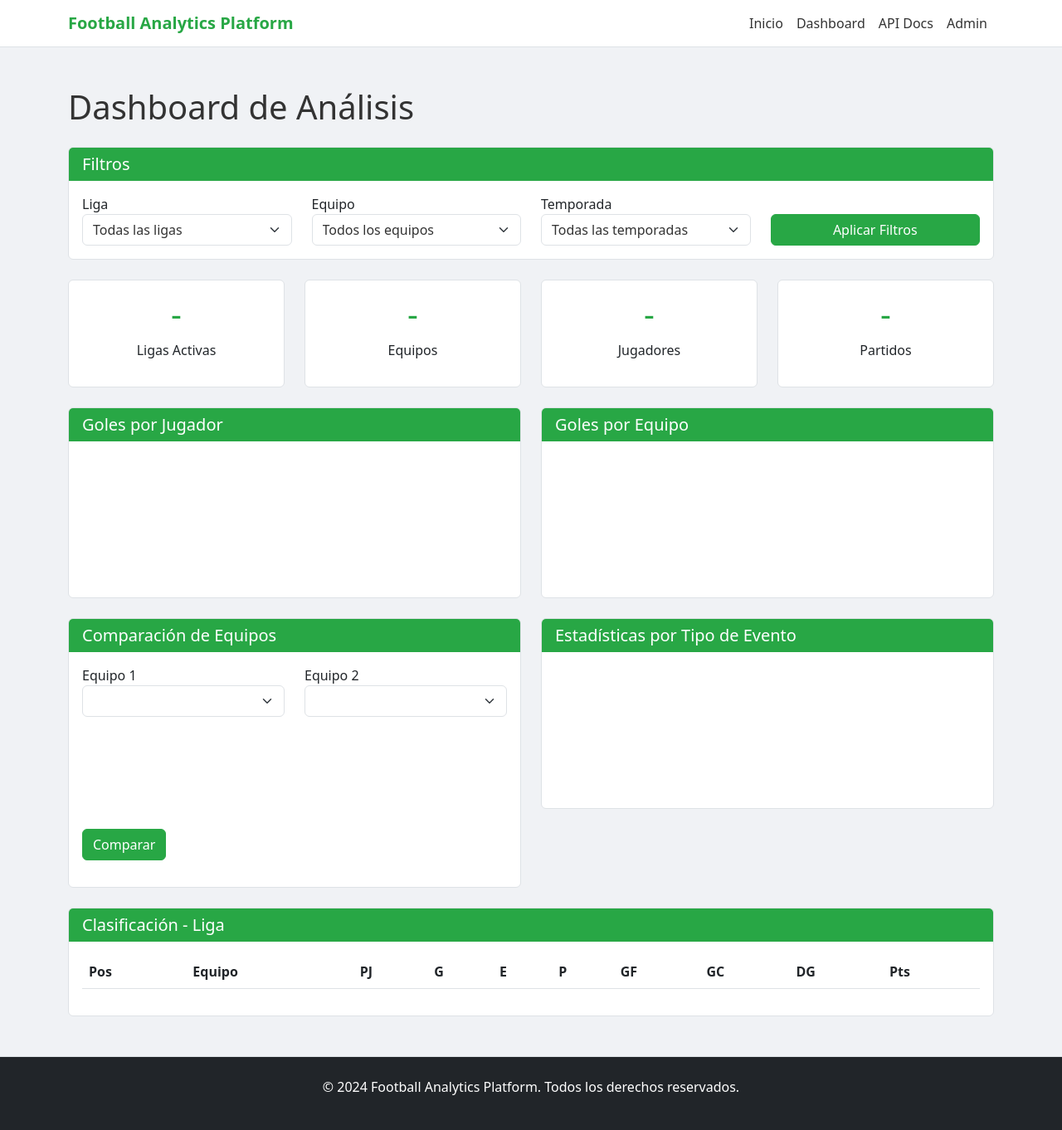
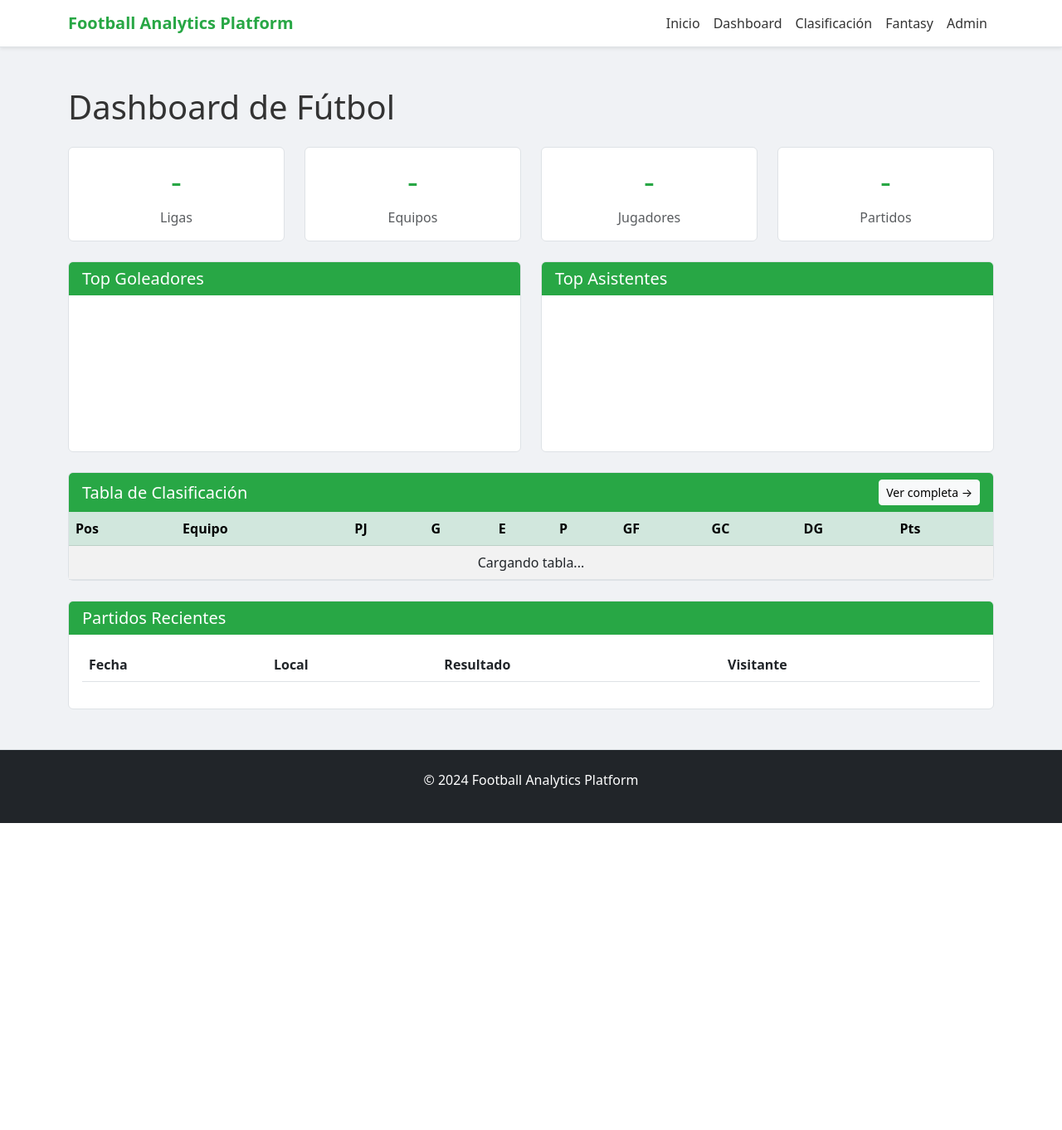
Before and after one commit to MiguelAntonioRS/football-analytics-platform, a Django app: page /dashboard/ in a window 1280 px wide. Shown: the whole page at 83% size. After the commit the page ends 992 px from the top, so only its background shows below. Run offline with Django 5.2, Linux system fonts and the light colour scheme; data that the repository does not hold is empty; a map, chart or similar area stays blank.

Commit message:
Standings changes

```diff
--- a/templates/dashboard.html
+++ b/templates/dashboard.html
@@ -1,14 +1,15 @@
 <!DOCTYPE html>
-<html lang="es">
+<html lang="es" data-theme="light">
 <head>
     <meta charset="UTF-8">
     <meta name="viewport" content="width=device-width, initial-scale=1.0">
     <title>Dashboard - Football Analytics Platform</title>
     <link href="https://cdn.jsdelivr.net/npm/bootstrap@5.3.0/dist/css/bootstrap.min.css" rel="stylesheet">
     <link rel="stylesheet" href="/static/css/styles.css">
+    <script src="https://cdn.jsdelivr.net/npm/chart.js@4.4.0/dist/chart.umd.min.js"></script>
 </head>
 <body>
-    <nav class="navbar navbar-expand-lg navbar-dark bg-success">
+    <nav class="navbar navbar-expand-lg navbar-light sticky-top shadow-sm">
         <div class="container">
             <a class="navbar-brand" href="/">Football Analytics Platform</a>
             <button class="navbar-toggler" type="button" data-bs-toggle="collapse" data-bs-target="#navbarNav">
@@ -16,91 +17,49 @@
             </button>
             <div class="collapse navbar-collapse" id="navbarNav">
                 <ul class="navbar-nav ms-auto">
-                    <li class="nav-item">
-                        <a class="nav-link" href="/">Inicio</a>
-                    </li>
-                    <li class="nav-item">
-                        <a class="nav-link" href="/dashboard/">Dashboard</a>
-                    </li>
-                    <li class="nav-item">
-                        <a class="nav-link" href="/api/">API Docs</a>
-                    </li>
-                    <li class="nav-item">
-                        <a class="nav-link" href="/admin/">Admin</a>
-                    </li>
+                    <li class="nav-item"><a class="nav-link" href="/">Inicio</a></li>
+                    <li class="nav-item"><a class="nav-link" href="/dashboard/" class="nav-link active">Dashboard</a></li>
+                    <li class="nav-item"><a class="nav-link" href="/standings/">Clasificación</a></li>
+                    <li class="nav-item"><a class="nav-link" href="/fantasy/">Fantasy</a></li>
+                    <li class="nav-item"><a class="nav-link" href="/admin/">Admin</a></li>
                 </ul>
             </div>
         </div>
     </nav>
 
     <div class="container my-5">
-        <h1 class="mb-4">Dashboard de Análisis</h1>
-
-        <div class="row mb-4">
-            <div class="col-md-12">
-                <div class="card">
-                    <div class="card-header bg-success text-white">
-                        <h5 class="mb-0">Filtros</h5>
-                    </div>
-                    <div class="card-body">
-                        <div class="row">
-                            <div class="col-md-3">
-                                <label for="leagueFilter">Liga</label>
-                                <select class="form-select" id="leagueFilter">
-                                    <option value="">Todas las ligas</option>
-                                </select>
-                            </div>
-                            <div class="col-md-3">
-                                <label for="teamFilter">Equipo</label>
-                                <select class="form-select" id="teamFilter">
-                                    <option value="">Todos los equipos</option>
-                                </select>
-                            </div>
-                            <div class="col-md-3">
-                                <label for="seasonFilter">Temporada</label>
-                                <select class="form-select" id="seasonFilter">
-                                    <option value="">Todas las temporadas</option>
-                                </select>
-                            </div>
-                            <div class="col-md-3 d-flex align-items-end">
-                                <button class="btn btn-success w-100" onclick="applyFilters()">Aplicar Filtros</button>
-                            </div>
-                        </div>
-                    </div>
-                </div>
-            </div>
-        </div>
+        <h1 class="mb-4">Dashboard de Fútbol</h1>
 
         <div class="row mb-4">
             <div class="col-md-3">
                 <div class="card stat-card">
                     <div class="card-body text-center">
-                        <h3 id="stat-leagues">-</h3>
-                        <p>Ligas Activas</p>
+                        <h3 id="total-leagues">-</h3>
+                        <p class="text-muted mb-0">Ligas</p>
                     </div>
                 </div>
             </div>
             <div class="col-md-3">
                 <div class="card stat-card">
                     <div class="card-body text-center">
-                        <h3 id="stat-teams">-</h3>
-                        <p>Equipos</p>
+                        <h3 id="total-teams">-</h3>
+                        <p class="text-muted mb-0">Equipos</p>
                     </div>
                 </div>
             </div>
             <div class="col-md-3">
                 <div class="card stat-card">
                     <div class="card-body text-center">
-                        <h3 id="stat-players">-</h3>
-                        <p>Jugadores</p>
+                        <h3 id="total-players">-</h3>
+                        <p class="text-muted mb-0">Jugadores</p>
                     </div>
                 </div>
             </div>
             <div class="col-md-3">
                 <div class="card stat-card">
                     <div class="card-body text-center">
-                        <h3 id="stat-matches">-</h3>
-                        <p>Partidos</p>
+                        <h3 id="total-matches">-</h3>
+                        <p class="text-muted mb-0">Partidos</p>
                     </div>
                 </div>
             </div>
@@ -108,56 +67,56 @@
 
         <div class="row mb-4">
             <div class="col-md-6">
-                <div class="card">
+                <div class="card h-100">
                     <div class="card-header bg-success text-white">
-                        <h5 class="mb-0">Goles por Jugador</h5>
+                        <h5 class="mb-0">Top Goleadores</h5>
                     </div>
                     <div class="card-body">
-                        <canvas id="goalsByPlayerChart"></canvas>
+                        <canvas id="topScorersChart"></canvas>
                     </div>
                 </div>
             </div>
             <div class="col-md-6">
-                <div class="card">
+                <div class="card h-100">
                     <div class="card-header bg-success text-white">
-                        <h5 class="mb-0">Goles por Equipo</h5>
+                        <h5 class="mb-0">Top Asistentes</h5>
                     </div>
                     <div class="card-body">
-                        <canvas id="goalsByTeamChart"></canvas>
+                        <canvas id="topAssistsChart"></canvas>
                     </div>
                 </div>
             </div>
         </div>
 
         <div class="row mb-4">
-            <div class="col-md-6">
+            <div class="col-md-12">
                 <div class="card">
-                    <div class="card-header bg-success text-white">
-                        <h5 class="mb-0">Comparación de Equipos</h5>
+                    <div class="card-header bg-success text-white d-flex justify-content-between align-items-center">
+                        <h5 class="mb-0">Tabla de Clasificación</h5>
+                        <a href="/standings/" class="btn btn-sm btn-light">Ver completa →</a>
                     </div>
-                    <div class="card-body">
-                        <div class="row mb-3">
-                            <div class="col-md-6">
-                                <label>Equipo 1</label>
-                                <select class="form-select" id="compareTeam1"></select>
-                            </div>
-                            <div class="col-md-6">
-                                <label>Equipo 2</label>
-                                <select class="form-select" id="compareTeam2"></select>
-                            </div>
+                    <div class="card-body p-0">
+                        <div class="table-responsive" style="max-height: 400px; overflow-y: auto;">
+                            <table class="table table-striped table-hover mb-0" id="standingsTable">
+                                <thead class="table-success sticky-top">
+                                    <tr>
+                                        <th>Pos</th>
+                                        <th>Equipo</th>
+                                        <th>PJ</th>
+                                        <th>G</th>
+                                        <th>E</th>
+                                        <th>P</th>
+                                        <th>GF</th>
+                                        <th>GC</th>
+                                        <th>DG</th>
+                                        <th>Pts</th>
+                                    </tr>
+                                </thead>
+                                <tbody id="standingsBody">
+                                    <tr><td colspan="10" class="text-center">Cargando tabla...</td></tr>
+                                </tbody>
+                            </table>
                         </div>
-                        <button class="btn btn-success mb-3" onclick="compareTeams()">Comparar</button>
-                        <canvas id="teamComparisonChart"></canvas>
-                    </div>
-                </div>
-            </div>
-            <div class="col-md-6">
-                <div class="card">
-                    <div class="card-header bg-success text-white">
-                        <h5 class="mb-0">Estadísticas por Tipo de Evento</h5>
-                    </div>
-                    <div class="card-body">
-                        <canvas id="eventTypesChart"></canvas>
                     </div>
                 </div>
             </div>
@@ -167,25 +126,19 @@
             <div class="col-md-12">
                 <div class="card">
                     <div class="card-header bg-success text-white">
-                        <h5 class="mb-0">Clasificación - Liga</h5>
+                        <h5 class="mb-0">Partidos Recientes</h5>
                     </div>
                     <div class="card-body">
-                        <table class="table table-striped" id="standingsTable">
+                        <table class="table table-striped">
                             <thead>
                                 <tr>
-                                    <th>Pos</th>
-                                    <th>Equipo</th>
-                                    <th>PJ</th>
-                                    <th>G</th>
-                                    <th>E</th>
-                                    <th>P</th>
-                                    <th>GF</th>
-                                    <th>GC</th>
-                                    <th>DG</th>
-                                    <th>Pts</th>
+                                    <th>Fecha</th>
+                                    <th>Local</th>
+                                    <th>Resultado</th>
+                                    <th>Visitante</th>
                                 </tr>
                             </thead>
-                            <tbody id="standingsBody">
+                            <tbody id="recentMatchesBody">
                             </tbody>
                         </table>
                     </div>
@@ -196,12 +149,12 @@
 
     <footer class="bg-dark text-white text-center py-4 mt-5">
         <div class="container">
-            <p>&copy; 2024 Football Analytics Platform. Todos los derechos reservados.</p>
+            <p>&copy; 2024 Football Analytics Platform</p>
         </div>
     </footer>
 
     <script src="https://cdn.jsdelivr.net/npm/bootstrap@5.3.0/dist/js/bootstrap.bundle.min.js"></script>
-    <script src="https://cdn.jsdelivr.net/npm/chart.js@4.4.0/dist/chart.umd.min.js"></script>
-    <script src="/static/js/dashboard.js"></script>
+    <script src="/static/js/theme.js"></script>
+    <script src="/static/js/home.js"></script>
 </body>
 </html>
```
